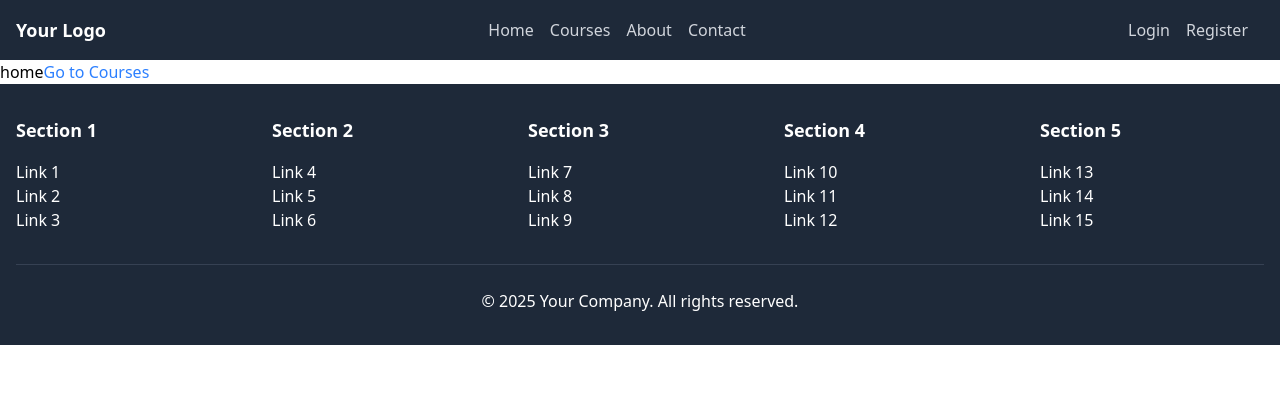
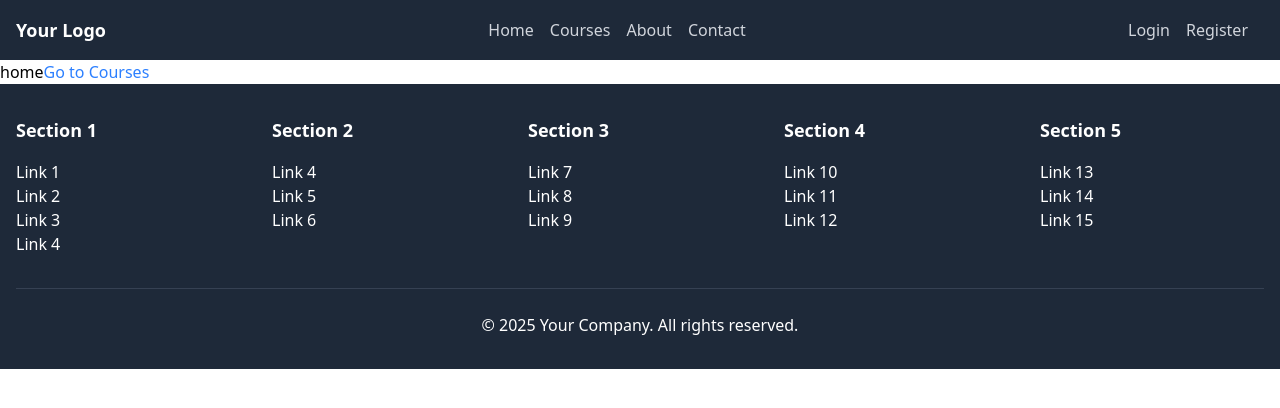
Before and after one commit to arzummammadova/Hackathon, a React (Vite) app: page / in a window 1280 px wide. Shown: the top 408 px of the page. Built offline with nearby package versions, Linux system fonts and the light colour scheme.

Commit message:
added footer navbar

```diff
--- a/src/components/footer/Footer.jsx
+++ b/src/components/footer/Footer.jsx
@@ -13,6 +13,7 @@ const Footer = () => {
               <li>Link 1</li>
               <li>Link 2</li>
               <li>Link 3</li>
+              <li>Link 4</li>
             </ul>
           </div>
           {/* Section 2 */}
```
